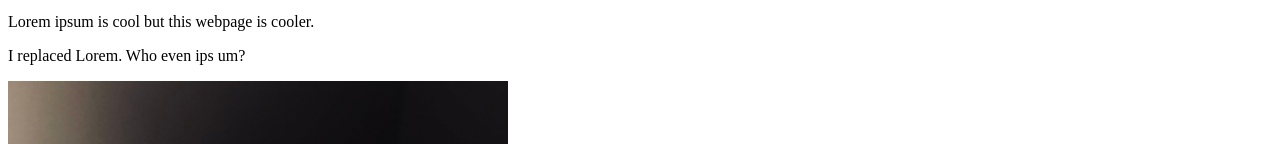
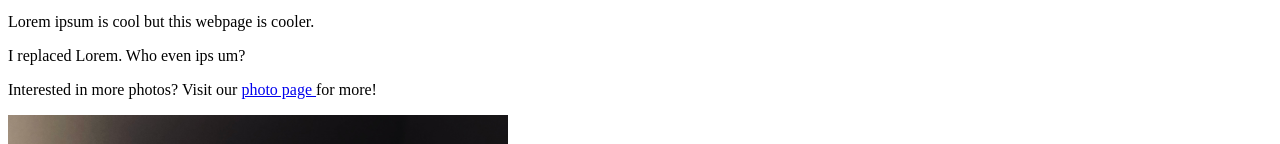
Before and after one commit to andeb188/jdtoolkit-homepage, a plain HTML site: page index.html in a window 1280 px wide. Shown: the part 656-800 px from the top of the page. Drawn offline with Linux system fonts and the light colour scheme.

Commit message:
Add files via upload

```diff
--- a/index.html
+++ b/index.html
@@ -33,6 +33,10 @@
 		<p>
     I replaced Lorem. Who even ips um?
 		</p>
+
+	<p>
+		Interested in more photos? Visit our <a href="photos.html"> photo page </a> for more!
+	</p>
 <img src="makeup.jpg" width="500" height="500">
 	</body>
 
```
